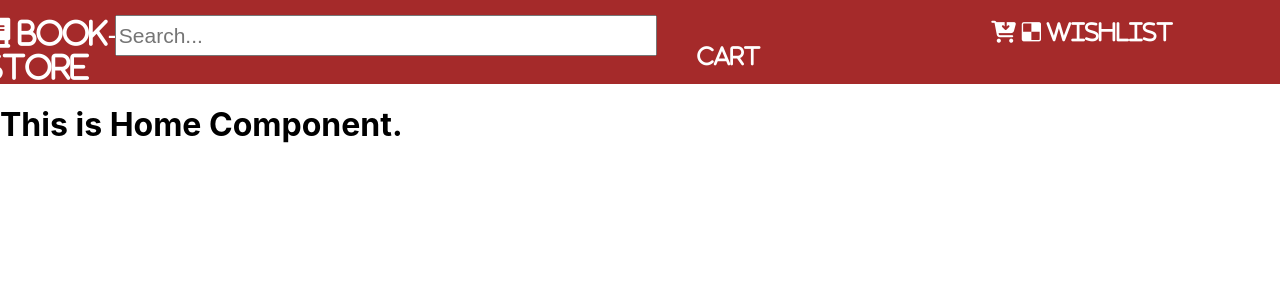
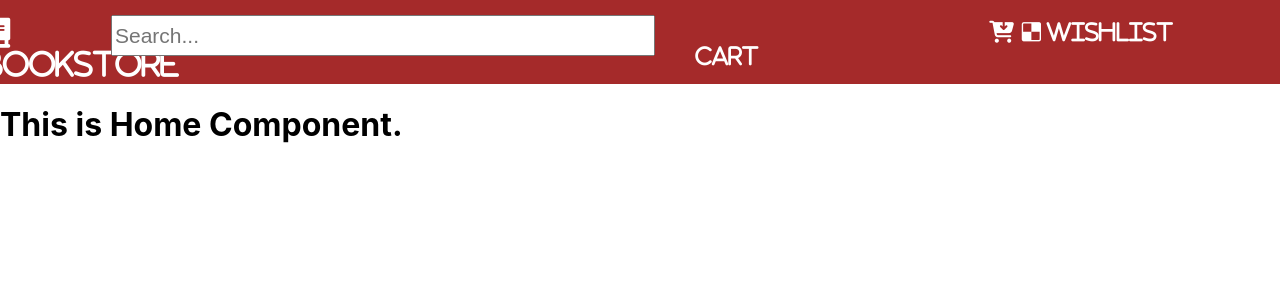
Before and after one commit to ARATI-UPARE/Book-Store-UI, a React (Create React App) app: page / in a window 1280 px wide. Shown: the top 300 px of the page. Built offline with nearby package versions, Linux system fonts and the light colour scheme.

Commit message:
MODIFIED : Name Bookstore from upper case to lower case in Navigation bar

```diff
--- a/src/component/NavBar.jsx
+++ b/src/component/NavBar.jsx
@@ -8,7 +8,7 @@ function NavBar() {
 
         <Router>
             <div className="App">
-                <Link to="/" style={{ marginLeft: '-56px', marginTop: '17px', color: 'white', fontSize: '30px', textDecoration: 'none', fontFamily: 'fontawesome' }} > &#xf02d; BOOK-STORE</Link>
+                <Link to="/" style={{ marginLeft: '-56px', marginTop: '17px', color: 'white', fontSize: '30px', textDecoration: 'none', fontFamily: 'fontawesome' }} > &#xf02d; Bookstore</Link>
                 <input style={{ marginTop: '15px', marginLeft: '-68px', width: '642px', height: '35px', fontSize: '21px' }} placeholder="Search..." />
                 <ul style={{ listStyleType: 'none', display: 'flex', marginTop: '20px' }}>
                     <li><Link to="/cart" style={{ margin: '294px', color: 'white', textDecoration: 'none', fontSize: '22px', fontFamily: 'fontawesome' }}> &#xf218; Cart</Link> </li>
```
